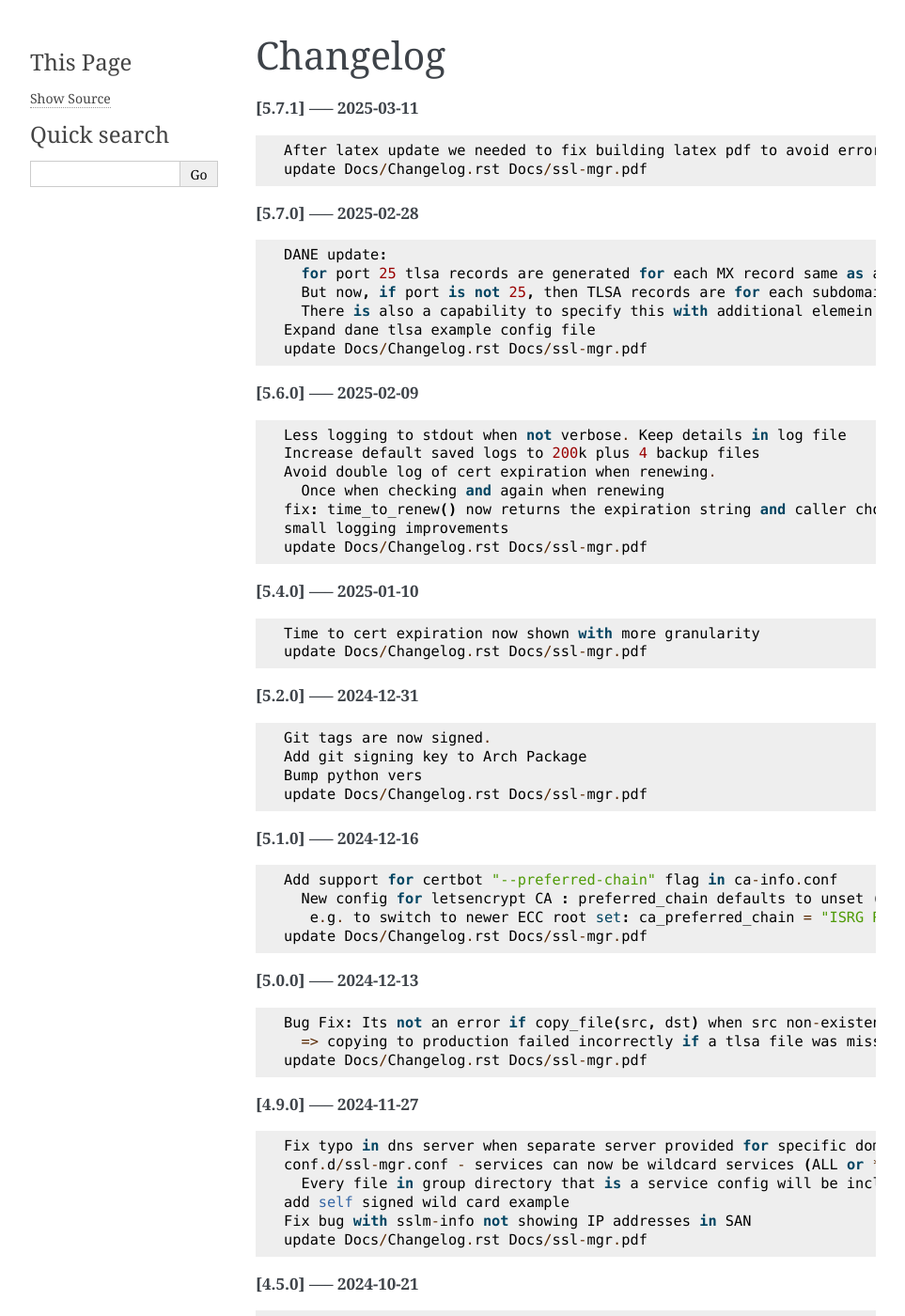
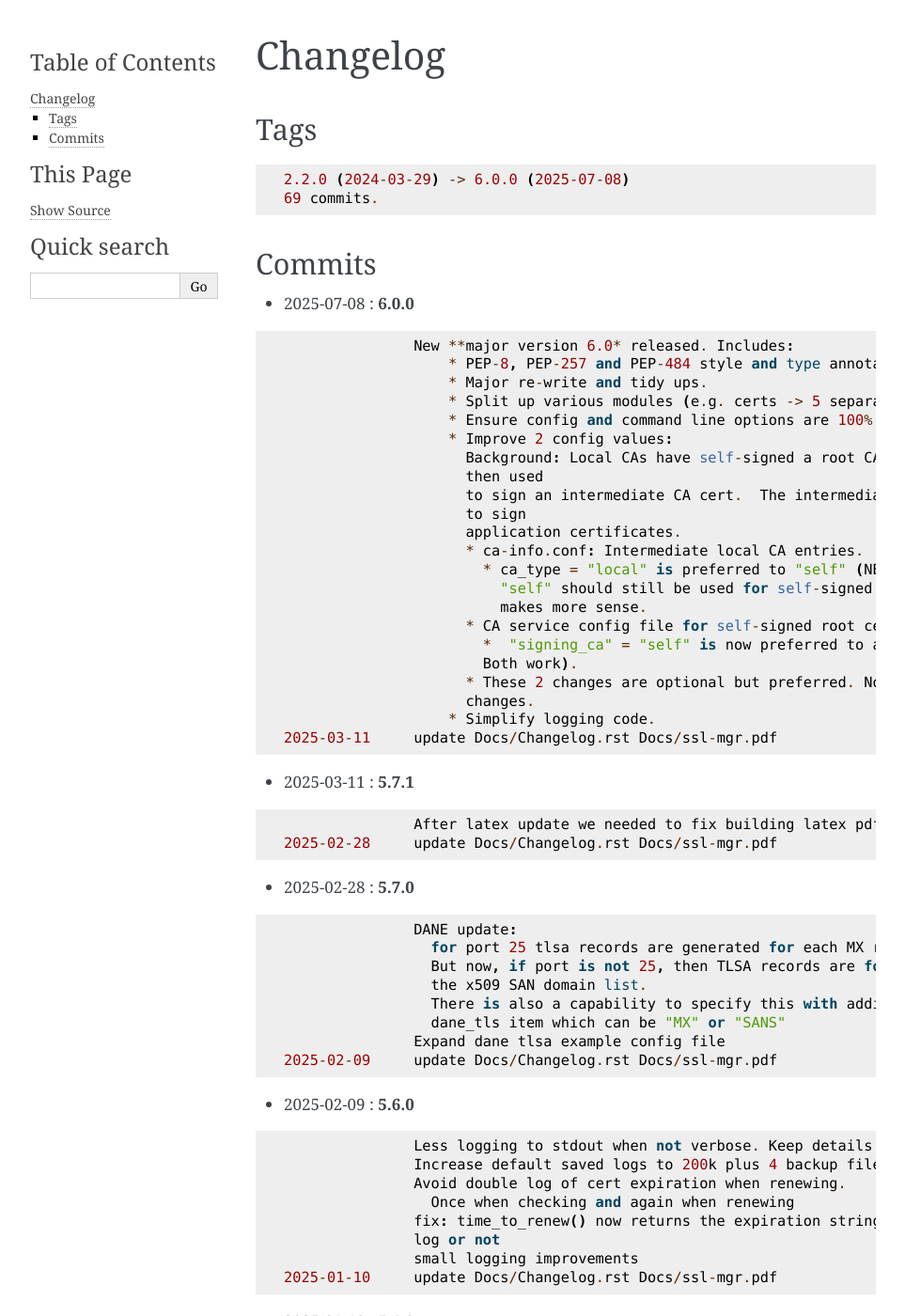
Before and after one commit to gene-git/ssl-mgr, a Sphinx documentation site: the page built from Docs/Changelog.rst, in a window 1280 px wide and 1400 px high. Shown: the whole window at 94% size, without its empty margins (148-1111 px from the left). Built offline with Sphinx 7.4.7, drawn with Linux system fonts in a browser that asks for light colours; pages that are not in the unit, such as notebooks, are missing from menus; some of the changed text lies outside the part shown.

Commit message:
update Docs/Changelog.rst Docs/ssl-mgr.pdf

```diff
--- a/Docs/Changelog.rst
+++ b/Docs/Changelog.rst
@@ -1,241 +1,338 @@
+=========
 Changelog
 =========
 
-**[5.7.1] ----- 2025-03-11** ::
+Tags
+====
 
-	    After latex update we needed to fix building latex pdf to avoid error
-	    update Docs/Changelog.rst Docs/ssl-mgr.pdf
+::
+
+	2.2.0 (2024-03-29) -> 6.0.0 (2025-07-08)
+	69 commits.
+
+Commits
+=======
 
 
-**[5.7.0] ----- 2025-02-28** ::
+* 2025-07-08  : **6.0.0**
 
-	    DANE update:
-	      for port 25 tlsa records are generated for each MX record same as always.
-	      But now, if port is not 25, then TLSA records are for each subdomain in the x509 SAN domain list.
-	      There is also a capability to specify this with additional elemein in the dane_tls item which can be "MX" or "SANS"
-	    Expand dane tlsa example config file
-	    update Docs/Changelog.rst Docs/ssl-mgr.pdf
+::
 
+                New **major version 6.0* released. Includes:
+                    * PEP-8, PEP-257 and PEP-484 style and type annotations.
+                    * Major re-write and tidy ups.
+                    * Split up various modules (e.g. certs -> 5 separate crypto modules.)
+                    * Ensure config and command line options are 100% backward compatible.
+                    * Improve 2 config values:
+                      Background: Local CAs have self-signed a root CA certificate which is
+                      then used
+                      to sign an intermediate CA cert.  The intermediate CA is in turn used
+                      to sign
+                      application certificates.
+                      * ca-info.conf: Intermediate local CA entries.
+                        * ca_type = "local" is preferred to "self" (NB both work).
+                          "self" should still be used for self-signed root CAs where it
+                          makes more sense.
+                      * CA service config file for self-signed root certificate:
+                        *  "signing_ca" = "self" is now preferred to an empty string (NB
+                        Both work).
+                      * These 2 changes are optional but preferred. No other config file
+                      changes.
+                    * Simplify logging code.
+ 2025-03-11     update Docs/Changelog.rst Docs/ssl-mgr.pdf
 
-**[5.6.0] ----- 2025-02-09** ::
+* 2025-03-11  : **5.7.1**
 
-	    Less logging to stdout when not verbose. Keep details in log file
-	    Increase default saved logs to 200k plus 4 backup files
-	    Avoid double log of cert expiration when renewing.
-	      Once when checking and again when renewing
-	    fix: time_to_renew() now returns the expiration string and caller chooses to log or not
-	    small logging improvements
-	    update Docs/Changelog.rst Docs/ssl-mgr.pdf
+::
 
+                After latex update we needed to fix building latex pdf to avoid error
+ 2025-02-28     update Docs/Changelog.rst Docs/ssl-mgr.pdf
 
-**[5.4.0] ----- 2025-01-10** ::
+* 2025-02-28  : **5.7.0**
 
-	    Time to cert expiration now shown with more granularity
-	    update Docs/Changelog.rst Docs/ssl-mgr.pdf
+::
 
+                DANE update:
+                  for port 25 tlsa records are generated for each MX record same as always.
+                  But now, if port is not 25, then TLSA records are for each subdomain in
+                  the x509 SAN domain list.
+                  There is also a capability to specify this with additional elemein in the
+                  dane_tls item which can be "MX" or "SANS"
+                Expand dane tlsa example config file
+ 2025-02-09     update Docs/Changelog.rst Docs/ssl-mgr.pdf
 
-**[5.2.0] ----- 2024-12-31** ::
+* 2025-02-09  : **5.6.0**
 
-	    Git tags are now signed.
-	    Add git signing key to Arch Package
-	    Bump python vers
-	    update Docs/Changelog.rst Docs/ssl-mgr.pdf
+::
 
+                Less logging to stdout when not verbose. Keep details in log file
+                Increase default saved logs to 200k plus 4 backup files
+                Avoid double log of cert expiration when renewing.
+                  Once when checking and again when renewing
+                fix: time_to_renew() now returns the expiration string and caller chooses to
+                log or not
+                small logging improvements
+ 2025-01-10     update Docs/Changelog.rst Docs/ssl-mgr.pdf
 
-**[5.1.0] ----- 2024-12-16** ::
+* 2025-01-10  : **5.4.0**
 
-	    Add support for certbot "--preferred-chain" flag in ca-info.conf
-	      New config for letsencrypt CA : preferred_chain defaults to unset (uses LE default).
-	       e.g. to switch to newer ECC root set: ca_preferred_chain = "ISRG Root X2"
-	    update Docs/Changelog.rst Docs/ssl-mgr.pdf
+::
 
+                Time to cert expiration now shown with more granularity
+ 2024-12-31     update Docs/Changelog.rst Docs/ssl-mgr.pdf
 
-**[5.0.0] ----- 2024-12-13** ::
+* 2024-12-31  : **5.2.0**
 
-	    Bug Fix: Its not an error if copy_file(src, dst) when src non-existent.
-	      => copying to production failed incorrectly if a tlsa file was missing when none was needed/generated
-	    update Docs/Changelog.rst Docs/ssl-mgr.pdf
+::
 
+                Git tags are now signed.
+                Add git signing key to Arch Package
+                Bump python vers
+ 2024-12-16     update Docs/Changelog.rst Docs/ssl-mgr.pdf
 
-**[4.9.0] ----- 2024-11-27** ::
+* 2024-12-16  : **5.1.0**
 
-	    Fix typo in dns server when separate server provided for specific domain(s)
-	    conf.d/ssl-mgr.conf - services can now be wildcard services (ALL or *)
-	      Every file in group directory that is a service config will be included as service
-	    add self signed wild card example
-	    Fix bug with sslm-info not showing IP addresses in SAN
-	    update Docs/Changelog.rst Docs/ssl-mgr.pdf
+::
 
+                Add support for certbot "--preferred-chain" flag in ca-info.conf
+                  New config for letsencrypt CA : preferred_chain defaults to unset (uses LE
+                  default).
+                   e.g. to switch to newer ECC root set: ca_preferred_chain = "ISRG Root X2"
+ 2024-12-13     update Docs/Changelog.rst Docs/ssl-mgr.pdf
 
-**[4.5.0] ----- 2024-10-21** ::
+* 2024-12-13  : **5.0.0**
 
-	     * New config variable : renew_expire_days_spread (default 0)
-	       When set to value > 0, renew will happen between expiry_days ±spread days.
-	       Where spread days is randomly drawn from a uniform distribution between -spread and spread.
-	       Using this keeps the average renewal time the same but with multiple certificates
-	       this helps renewals not all fall on same day even if have same expiration.
-	    update Docs/Changelog.rst Docs/ssl-mgr.pdf
+::
 
+                Bug Fix: Its not an error if copy_file(src, dst) when src non-existent.
+                  => copying to production failed incorrectly if a tlsa file was missing
+                  when none was needed/generated
+ 2024-11-27     update Docs/Changelog.rst Docs/ssl-mgr.pdf
 
-**[4.4.0] ----- 2024-10-21** ::
+* 2024-11-27  : **4.9.0**
 
-	    update Docs/Changelog.rst Docs/ssl-mgr.pdf
-	    use ipaddress instead of netaddr
-	    Improve messages; more compact
-	    Some lint picking
-	    update Docs/Changelog.rst Docs/ssl-mgr.pdf
+::
 
+                Fix typo in dns server when separate server provided for specific domain(s)
+                conf.d/ssl-mgr.conf - services can now be wildcard services (ALL or *)
+                  Every file in group directory that is a service config will be included as
+                  service
+                add self signed wild card example
+                Fix bug with sslm-info not showing IP addresses in SAN
+ 2024-10-21     update Docs/Changelog.rst Docs/ssl-mgr.pdf
 
-**[4.3.0] ----- 2024-08-18** ::
+* 2024-10-21  : **4.5.0**
 
-	        New config option *post_copy_cmd*
-	           For each server getting copies of certs may run this command on machine on which sslm-mgr is running.
-	           The command is passed server hostname as an argument.
-	           Usage Example: if a server needs a file permission change for an application user to read private key(s).
-	           This option is a list of *[server-host, command]* pairs
-	    update Docs/Changelog.rst Docs/ssl-mgr.pdf
+::
 
+                 * New config variable : renew_expire_days_spread (default 0)
+                   When set to value > 0, renew will happen between expiry_days ±spread
+                   days.
+                   Where spread days is randomly drawn from a uniform distribution between
+                   -spread and spread.
+                   Using this keeps the average renewal time the same but with multiple
+                   certificates
+                   this helps renewals not all fall on same day even if have same
+                   expiration.
+                update Docs/Changelog.rst Docs/ssl-mgr.pdf
 
-**[4.2.0] ----- 2024-08-17** ::
+* 2024-10-21  : **4.4.0**
 
-	    X509v3 Extended Key Usage adds "Time Stamping"
-	    Changed sslm-dhparm to generate RFC-7919
-	       Negotiated Finite Field Diffie-Hellman Ephemeral Parameters files - with the default
-	       now set to ffdhe8192 instead of ffdhe4096. User options -k overrides the default as usual
-	       NB push prod certs to all servers using: sslm-mgr dev -certs-prod
-	       NB TLSv1.3 restricts DH key exchange to named groups only.
-	    openssl trusted certificates there is ExtraData after the cert
-	       which has the trust data. cryptography.x509 will not load this so strip it off.
-	       see : https://github.com/pyca/cryptography/issues/5242
-	    update Docs/Changelog.rst Docs/ssl-mgr.pdf
+::
 
+                update Docs/Changelog.rst Docs/ssl-mgr.pdf
+                use ipaddress instead of netaddr
+                Improve messages; more compact
+                Some lint picking
+ 2024-08-18     update Docs/Changelog.rst Docs/ssl-mgr.pdf
 
-**[4.0.2] ----- 2024-06-11** ::
+* 2024-08-18  : **4.3.0**
 
-	    Tweak readme
-	    update Docs/Changelog.rst Docs/ssl-mgr.pdf
+::
 
+                    New config option *post_copy_cmd*
+                       For each server getting copies of certs may run this command on
+                       machine on which sslm-mgr is running.
+                       The command is passed server hostname as an argument.
+                       Usage Example: if a server needs a file permission change for an
+                       application user to read private key(s).
+                       This option is a list of *[server-host, command]* pairs
+ 2024-08-17     update Docs/Changelog.rst Docs/ssl-mgr.pdf
 
-**[4.0.1] ----- 2024-06-11** ::
+* 2024-08-17  : **4.2.0**
 
-	    Add netaddr as a dependency (used for having IP addresses in alt-names)
-	    Add couple of comments to end of readme about using self-signed certs
-	    update Docs/Changelog.rst Docs/ssl-mgr.pdf
+::
 
+                X509v3 Extended Key Usage adds "Time Stamping"
+                Changed sslm-dhparm to generate RFC-7919
+                   Negotiated Finite Field Diffie-Hellman Ephemeral Parameters files - with
+                   the default
+                   now set to ffdhe8192 instead of ffdhe4096. User options -k overrides the
+                   default as usual
+                   NB push prod certs to all servers using: sslm-mgr dev -certs-prod
+                   NB TLSv1.3 restricts DH key exchange to named groups only.
+                openssl trusted certificates there is ExtraData after the cert
+                   which has the trust data. cryptography.x509 will not load this so strip
+                   it off.
+                   see : https://github.com/pyca/cryptography/issues/5242
+ 2024-06-11     update Docs/Changelog.rst Docs/ssl-mgr.pdf
 
-**[4.0.0] ----- 2024-06-11** ::
+* 2024-06-11  : **4.0.2**
 
-	    Bug fix: CA certs need to be marked as CA and set certificate signing ability
-	    update Docs/Changelog.rst Docs/ssl-mgr.pdf
+::
 
+                Tweak readme
+                update Docs/Changelog.rst Docs/ssl-mgr.pdf
 
-**[3.7.0] ----- 2024-05-29** ::
+* 2024-06-11  : **4.0.1**
 
-	        Add comment to Readme about new self signed CA example
-	        Tweak log message on cert expiration
-	    update Docs/Changelog.rst Docs/ssl-mgr.pdf
+::
 
+                Add netaddr as a dependency (used for having IP addresses in alt-names)
+                Add couple of comments to end of readme about using self-signed certs
+                update Docs/Changelog.rst Docs/ssl-mgr.pdf
 
-**[3.6.0] ----- 2024-05-28** ::
+* 2024-06-11  : **4.0.0**
 
-	        Skip writing tlsa file if woule be empty.
-	        Be more tolerant of missing input
-	        Add working example for self signed web server
-	    update Docs/Changelog.rst Docs/ssl-mgr.pdf
+::
 
+                Bug fix: CA certs need to be marked as CA and set certificate signing
+                ability
+ 2024-05-29     update Docs/Changelog.rst Docs/ssl-mgr.pdf
 
-**[3.5.0] ----- 2024-05-26** ::
+* 2024-05-29  : **3.7.0**
 
-	    bug fix with self signed root cert expiration not using sign_end_days in config
-	    update Docs/Changelog.rst Docs/ssl-mgr.pdf
+::
 
+                    Add comment to Readme about new self signed CA example
+                    Tweak log message on cert expiration
+ 2024-05-28     update Docs/Changelog.rst Docs/ssl-mgr.pdf
 
-**[3.4.0] ----- 2024-05-26** ::
+* 2024-05-28  : **3.6.0**
 
-	    bugfix for self signed cert - fix argument typo
-	    update Docs/Changelog.rst Docs/ssl-mgr.pdf
+::
 
+                    Skip writing tlsa file if woule be empty.
+                    Be more tolerant of missing input
+                    Add working example for self signed web server
+ 2024-05-26     update Docs/Changelog.rst Docs/ssl-mgr.pdf
 
-**[3.3.0] ----- 2024-05-26** ::
+* 2024-05-26  : **3.5.0**
 
-	    Avoid errors when missing servers
-	    update Docs/Changelog.rst Docs/ssl-mgr.pdf
+::
 
+                bug fix with self signed root cert expiration not using sign_end_days in
+                config
+                update Docs/Changelog.rst Docs/ssl-mgr.pdf
 
-**[3.2.4] ----- 2024-05-22** ::
+* 2024-05-26  : **3.4.0**
 
-	    README updates
-	    update Docs/Changelog.rst Docs/ssl-mgr.pdf
+::
 
+                bugfix for self signed cert - fix argument typo
+                update Docs/Changelog.rst Docs/ssl-mgr.pdf
 
-**[3.2.2] ----- 2024-05-21** ::
+* 2024-05-26  : **3.3.0**
 
-	    More readme updates
-	    update Docs/Changelog.rst Docs/ssl-mgr.pdf
+::
 
+                Avoid errors when missing servers
+ 2024-05-22     update Docs/Changelog.rst Docs/ssl-mgr.pdf
 
-**[3.2.1] ----- 2024-05-21** ::
+* 2024-05-22  : **3.2.4**
 
-	    update readme
-	    update Docs/Changelog.rst Docs/ssl-mgr.pdf
+::
 
+                README updates
+ 2024-05-21     update Docs/Changelog.rst Docs/ssl-mgr.pdf
 
-**[3.2.0] ----- 2024-05-20** ::
+* 2024-05-21  : **3.2.2**
 
-	    Tweak logging - more info about nameserver checks and visually tidier
-	    update Docs/Changelog.rst Docs/ssl-mgr.pdf
+::
 
+                More readme updates
+                update Docs/Changelog.rst Docs/ssl-mgr.pdf
 
-**[3.1.1] ----- 2024-05-20** ::
+* 2024-05-21  : **3.2.1**
 
-	    Seems possible that letsencrypt dns-01 may not always use the apex domain
-	        authoritative servers or perhaps their (secondary) check can lag more. At least it seems that way lately.
-	        We tackle this with the addition of 2 new variables to the top level config:
-	        See README : dns-check-delay and dns_xtra_ns.
-	    improve the way nameservers are checked for being up to date with acme challenges.
-	        First check the primary has all the acme challenge TXT records. Then check
-	        all nameservers, including the *xtra_ns* have the same serial as the primary
-	    Code improvements and cleanup in dns module.
-	    buglet whereby the cleanup code was incorrectly calling for dns nameserver validation.
-	    update Docs/Changelog.rst Docs/ssl-mgr.pdf
+::
 
+                update readme
+ 2024-05-20     update Docs/Changelog.rst Docs/ssl-mgr.pdf
 
-**[2.5.0] ----- 2024-04-23** ::
+* 2024-05-20  : **3.2.0**
 
-	    Adjust for upcoming python changes.
-	    Some argparse options have been deprecated in 3.12 and will be removed in 3.14
-	    update Docs/Changelog.rst Docs/ssl-mgr.pdf
+::
 
+                Tweak logging - more info about nameserver checks and visually tidier
+                update Docs/Changelog.rst Docs/ssl-mgr.pdf
 
-**[2.4.0] ----- 2024-04-21** ::
+* 2024-05-20  : **3.1.1**
 
-	    Enhance non-dns restart_cmd to allow a list of commands. Useful for postfix when using sni_maps which must be rebuilt to get new certificates
-	    remove duplicate depends in PKGBUILD
-	    update Docs/Changelog.rst Docs/ssl-mgr.pdf
+::
 
+                Seems possible that letsencrypt dns-01 may not always use the apex domain
+                    authoritative servers or perhaps their (secondary) check can lag more.
+                    At least it seems that way lately.
+                    We tackle this with the addition of 2 new variables to the top level
+                    config:
+                    See README : dns-check-delay and dns_xtra_ns.
+                improve the way nameservers are checked for being up to date with acme
+                challenges.
+                    First check the primary has all the acme challenge TXT records. Then
+                    check
+                    all nameservers, including the *xtra_ns* have the same serial as the
+                    primary
+                Code improvements and cleanup in dns module.
+                buglet whereby the cleanup code was incorrectly calling for dns nameserver
+                validation.
+ 2024-04-23     update Docs/Changelog.rst Docs/ssl-mgr.pdf
 
-**[2.3.1] ----- 2024-03-29** ::
+* 2024-04-23  : **2.5.0**
 
-	    more little readme changes
-	    minor readme tweak
-	    update Docs/Changelog.rst Docs/ssl-mgr.pdf
+::
 
+                Adjust for upcoming python changes.
+                Some argparse options have been deprecated in 3.12 and will be removed in
+                3.14
+ 2024-04-21     update Docs/Changelog.rst Docs/ssl-mgr.pdf
 
-**[2.3.0] ----- 2024-03-29** ::
+* 2024-04-21  : **2.4.0**
 
-	    Add PKGBUILD depends : certbot and optdepends: dns_tools
-	    update Docs/Changelog.rst Docs/ssl-mgr.pdf
+::
 
+                Enhance non-dns restart_cmd to allow a list of commands. Useful for postfix
+                when using sni_maps which must be rebuilt to get new certificates
+ 2024-03-29     remove duplicate depends in PKGBUILD
+                update Docs/Changelog.rst Docs/ssl-mgr.pdf
 
-**[2.2.1] ----- 2024-03-29** ::
+* 2024-03-29  : **2.3.1**
 
-	    update Docs/Changelog.rst
-	    update project version
-	    Fix typo in PKGBUILD
-	    update Docs/Changelog.rst Docs/ssl-mgr.pdf
+::
 
+                more little readme changes
+                minor readme tweak
+                update Docs/Changelog.rst Docs/ssl-mgr.pdf
 
-**[2.2.0] ----- 2024-03-29** ::
+* 2024-03-29  : **2.3.0**
 
-	    update cron sample file comment
-	    Initial Commit
+::
+
+                Add PKGBUILD depends : certbot and optdepends: dns_tools
+                update Docs/Changelog.rst Docs/ssl-mgr.pdf
+
+* 2024-03-29  : **2.2.1**
+
+::
+
+                update Docs/Changelog.rst
+                update project version
+                Fix typo in PKGBUILD
+                update Docs/Changelog.rst Docs/ssl-mgr.pdf
+
+* 2024-03-29  : **2.2.0**
+
+::
+
+                update cron sample file comment
+                Initial Commit
```
Also changed, not shown: 2 other files.
